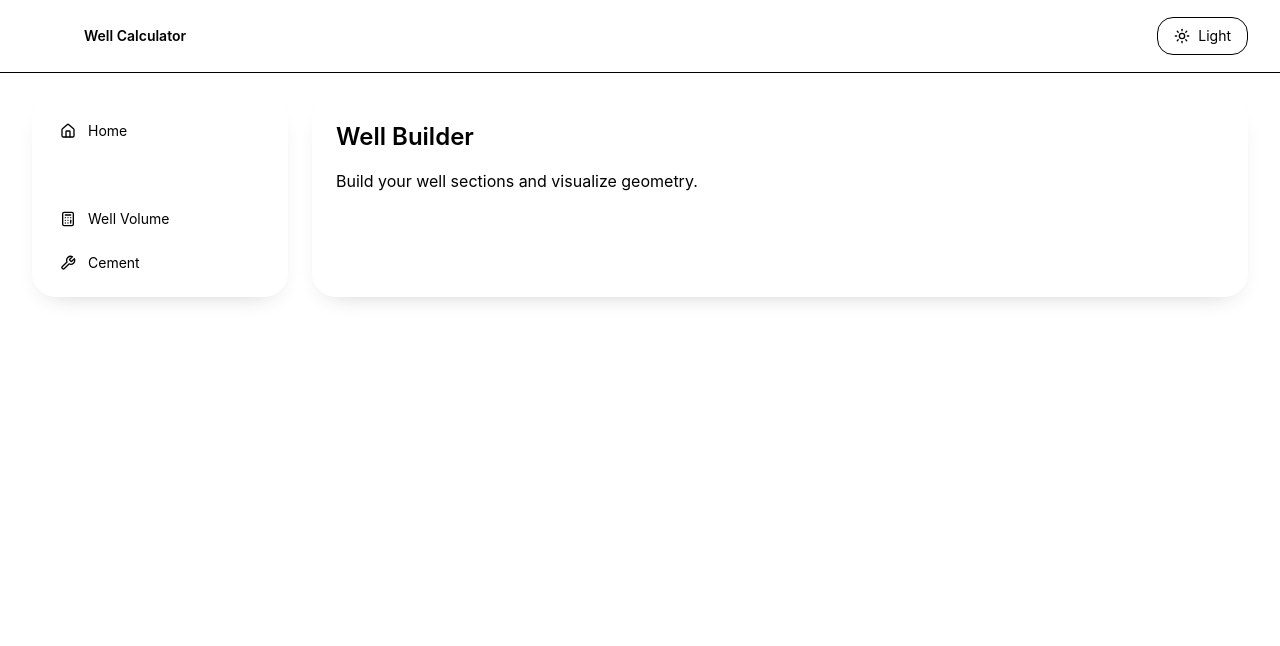
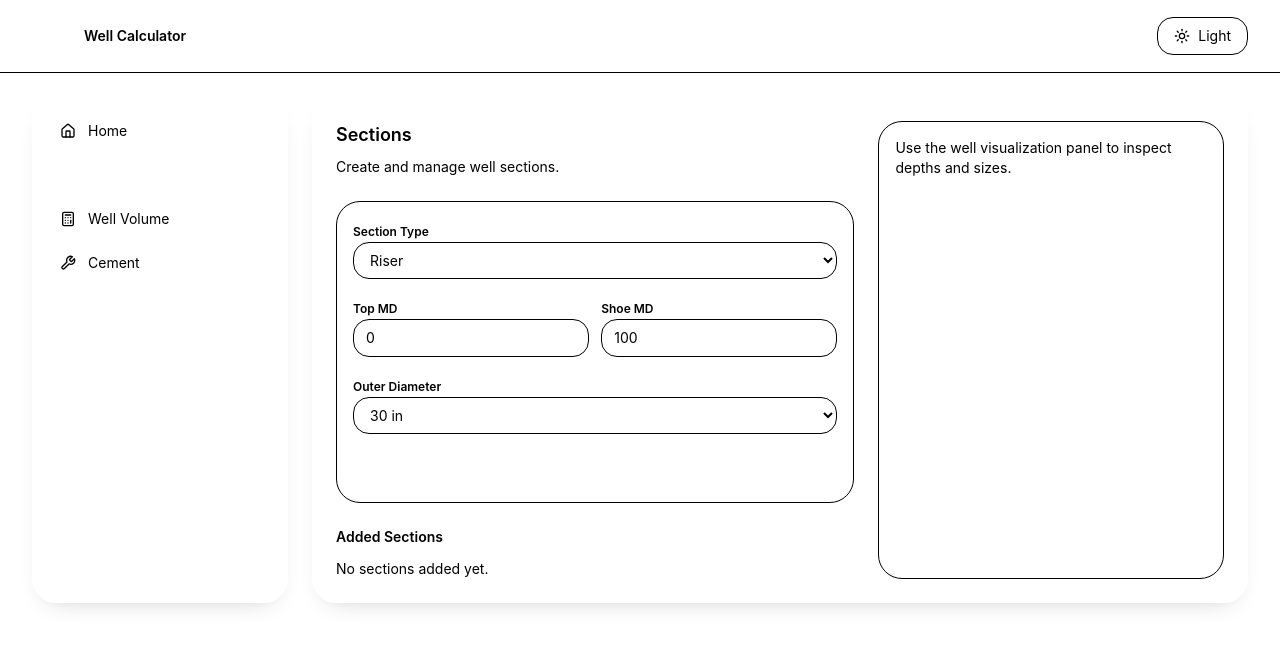
Before and after one commit to OniekR/well-volume-calculator, a React (Vite) app in the folder WellKalk/: page /builder in a window 1280 px wide. Shown: the top 646 px of the page. Built offline with nearby package versions, Linux system fonts and the light colour scheme.

Commit message:
feat(well-calculator): well builder form, list, and validation (Step 7)

```diff
--- /dev/null
+++ b/WellKalk/src/components/well-builder/SectionCard.tsx
@@ -0,0 +1,42 @@
+import { AlertTriangle, Trash2 } from "lucide-react";
+import { WellSection } from "../../types/well.types";
+import Button from "../ui/Button";
+
+interface SectionCardProps {
+  section: WellSection;
+  showWarning?: boolean;
+  onDelete: () => void;
+}
+
+const SectionCard = ({ section, showWarning, onDelete }: SectionCardProps) => {
+  return (
+    <div className="rounded-3xl border border-[var(--eq-border)] bg-[var(--eq-surface)] p-4">
+      <div className="flex items-start justify-between gap-3">
+        <div>
+          <div className="flex items-center gap-2">
+            <h4 className="text-sm font-semibold">{section.name}</h4>
+            <span className="text-xs text-[var(--eq-text-muted)]">{section.type}</span>
+          </div>
+          <p className="text-xs text-[var(--eq-text-muted)] mt-2">
+            Top MD: {section.topMd} m • Shoe MD: {section.shoeMd} m
+          </p>
+          <p className="text-xs text-[var(--eq-text-muted)] mt-1">
+            OD: {section.outerDiameterIn} in • Drift: {section.driftIn} in
+          </p>
+          {showWarning && (
+            <p className="mt-2 flex items-center gap-2 text-xs text-[var(--eq-warning)]">
+              <AlertTriangle size={14} /> This section may conflict with previous drift.
+            </p>
+          )}
+        </div>
+        <div className="flex flex-col gap-2">
+          <Button variant="danger" onClick={onDelete}>
+            <Trash2 size={14} />
+          </Button>
+        </div>
+      </div>
+    </div>
+  );
+};
+
+export default SectionCard;
--- /dev/null
+++ b/WellKalk/src/components/well-builder/SectionList.tsx
@@ -0,0 +1,33 @@
+import { WellSection } from "../../types/well.types";
+import SectionCard from "./SectionCard";
+
+interface SectionListProps {
+  sections: WellSection[];
+  warnings: string[];
+  onDelete: (id: string) => void;
+}
+
+const SectionList = ({ sections, warnings, onDelete }: SectionListProps) => {
+  if (sections.length === 0) {
+    return (
+      <p className="text-sm text-[var(--eq-text-muted)]">
+        No sections added yet.
+      </p>
+    );
+  }
+
+  return (
+    <div className="space-y-3">
+      {sections.map((section) => (
+        <SectionCard
+          key={section.id}
+          section={section}
+          showWarning={warnings.some((w) => w.includes(section.name))}
+          onDelete={() => onDelete(section.id)}
+        />
+      ))}
+    </div>
+  );
+};
+
+export default SectionList;
--- /dev/null
+++ b/WellKalk/src/components/well-builder/WellSectionForm.tsx
@@ -0,0 +1,203 @@
+import { useMemo, useState } from "react";
+import Button from "../ui/Button";
+import Input from "../ui/Input";
+import Label from "../ui/Label";
+import Select from "../ui/Select";
+import { WellSection, WellSectionType } from "../../types/well.types";
+
+const sectionOptions: { label: string; value: WellSectionType }[] = [
+  { label: "Riser", value: "riser" },
+  { label: "Conductor", value: "conductor" },
+  { label: "Surface Casing", value: "surface" },
+  { label: "Intermediate Casing", value: "intermediate" },
+  { label: "Production Casing/Liner", value: "production" },
+  { label: "Reservoir Liner", value: "reservoir" },
+  { label: "Small Liner", value: "small" },
+  { label: "Open Hole", value: "openHole" },
+];
+
+const casingProfiles = [
+  {
+    label: "30 in",
+    outerDiameterIn: 30,
+    innerDiameterIn: 28,
+    driftIn: 27.5,
+    weightPerFt: 200,
+    grade: "K-55",
+  },
+  {
+    label: "20 in",
+    outerDiameterIn: 20,
+    innerDiameterIn: 18,
+    driftIn: 17.5,
+    weightPerFt: 133,
+    grade: "K-55",
+  },
+  {
+    label: "18 5/8 in",
+    outerDiameterIn: 18.625,
+    innerDiameterIn: 17.5,
+    driftIn: 17.0,
+    weightPerFt: 120,
+    grade: "L-80",
+  },
+  {
+    label: "13 3/8 in",
+    outerDiameterIn: 13.375,
+    innerDiameterIn: 12.3,
+    driftIn: 12.0,
+    weightPerFt: 80,
+    grade: "L-80",
+  },
+  {
+    label: "9 5/8 in",
+    outerDiameterIn: 9.625,
+    innerDiameterIn: 8.8,
+    driftIn: 8.6,
+    weightPerFt: 53.5,
+    grade: "L-80",
+  },
+  {
+    label: "7 in",
+    outerDiameterIn: 7,
+    innerDiameterIn: 6.2,
+    driftIn: 6.0,
+    weightPerFt: 38,
+    grade: "P-110",
+  },
+  {
+    label: "4 1/2 in",
+    outerDiameterIn: 4.5,
+    innerDiameterIn: 4.0,
+    driftIn: 3.9,
+    weightPerFt: 24,
+    grade: "P-110",
+  },
+  {
+    label: "17 1/2 in",
+    outerDiameterIn: 17.5,
+    innerDiameterIn: 17.5,
+    driftIn: 17.5,
+    weightPerFt: 0,
+    grade: "Open",
+  },
+  {
+    label: "16 in",
+    outerDiameterIn: 16,
+    innerDiameterIn: 16,
+    driftIn: 16,
+    weightPerFt: 0,
+    grade: "Open",
+  },
+  {
+    label: "12 1/4 in",
+    outerDiameterIn: 12.25,
+    innerDiameterIn: 12.25,
+    driftIn: 12.25,
+    weightPerFt: 0,
+    grade: "Open",
+  },
+  {
+    label: "8 1/2 in",
+    outerDiameterIn: 8.5,
+    innerDiameterIn: 8.5,
+    driftIn: 8.5,
+    weightPerFt: 0,
+    grade: "Open",
+  },
+  {
+    label: "6 in",
+    outerDiameterIn: 6,
+    innerDiameterIn: 6,
+    driftIn: 6,
+    weightPerFt: 0,
+    grade: "Open",
+  },
+];
+
+interface WellSectionFormProps {
+  onAdd: (section: WellSection) => void;
+}
+
+const WellSectionForm = ({ onAdd }: WellSectionFormProps) => {
+  const [type, setType] = useState<WellSectionType>("riser");
+  const [topMd, setTopMd] = useState(0);
+  const [shoeMd, setShoeMd] = useState(100);
+  const [profileIndex, setProfileIndex] = useState(0);
+
+  const profile = useMemo(() => casingProfiles[profileIndex], [profileIndex]);
+
+  const handleAdd = () => {
+    const section: WellSection = {
+      id: crypto.randomUUID(),
+      type,
+      name:
+        sectionOptions.find((option) => option.value === type)?.label ??
+        "Section",
+      topMd,
+      shoeMd,
+      outerDiameterIn: profile.outerDiameterIn,
+      innerDiameterIn: profile.innerDiameterIn,
+      driftIn: profile.driftIn,
+      weightPerFt: profile.weightPerFt,
+      grade: profile.grade,
+    };
+    onAdd(section);
+  };
+
+  return (
+    <div className="grid gap-4 rounded-3xl border border-[var(--eq-border)] bg-[var(--eq-surface)] p-4">
+      <div>
+        <Label htmlFor="section-type">Section Type</Label>
+        <Select
+          id="section-type"
+          value={type}
+          onChange={(e) => setType(e.target.value as WellSectionType)}
+        >
+          {sectionOptions.map((opt) => (
+            <option key={opt.value} value={opt.value}>
+              {opt.label}
+            </option>
+          ))}
+        </Select>
+      </div>
+      <div className="grid gap-3 md:grid-cols-2">
+        <div>
+          <Label htmlFor="top-md">Top MD</Label>
+          <Input
+            id="top-md"
+            type="number"
+            value={topMd}
+            onChange={(e) => setTopMd(Number(e.target.value))}
+          />
+        </div>
+        <div>
+          <Label htmlFor="shoe-md">Shoe MD</Label>
+          <Input
+            id="shoe-md"
+            type="number"
+            value={shoeMd}
+            onChange={(e) => setShoeMd(Number(e.target.value))}
+          />
+        </div>
+      </div>
+      <div>
+        <Label htmlFor="profile">Outer Diameter</Label>
+        <Select
+          id="profile"
+          value={profileIndex}
+          onChange={(e) => setProfileIndex(Number(e.target.value))}
+        >
+          {casingProfiles.map((p, i) => (
+            <option key={p.label} value={i}>
+              {p.label}
+            </option>
+          ))}
+        </Select>
+      </div>
+      <Button onClick={handleAdd}>Add Section</Button>
+    </div>
+  );
+};
+
+export default WellSectionForm;
--- a/WellKalk/src/pages/WellBuilderPage.tsx
+++ b/WellKalk/src/pages/WellBuilderPage.tsx
@@ -1,10 +1,47 @@
+import { useMemo } from "react";
+import { useWellData } from "../hooks/useWellData";
+import WellSectionForm from "../components/well-builder/WellSectionForm";
+import SectionList from "../components/well-builder/SectionList";
+import { validateSections } from "../utils/wellValidation";
+
 const WellBuilderPage = () => {
+  const { activeWell, updateSections } = useWellData();
+
+  const warnings = useMemo(
+    () => validateSections(activeWell?.sections ?? []),
+    [activeWell?.sections],
+  );
+
+  if (!activeWell) {
+    return (
+      <p className="text-[var(--eq-text-muted)]">No active well selected.</p>
+    );
+  }
+
+  const handleAdd = (section: (typeof activeWell.sections)[number]) => {
+    updateSections([...activeWell.sections, section]);
+  };
+
+  const handleDelete = (id: string) => {
+    updateSections(activeWell.sections.filter((section) => section.id !== id));
+  };
+
   return (
-    <section className="space-y-4">
-      <h2 className="text-2xl font-semibold">Well Builder</h2>
-      <p className="text-[var(--eq-text-muted)]">
-        Build your well sections and visualize geometry.
-      </p>
+    <section className="grid gap-6 lg:grid-cols-[1.2fr_0.8fr]">
+      <div className="space-y-6">
+        <div>
+          <h3 className="text-lg font-semibold">Sections</h3>
+          <p className="text-sm text-[var(--eq-text-muted)] mt-2">Create and manage well sections.</p>
+        </div>
+        <WellSectionForm onAdd={handleAdd} />
+        <div>
+          <h4 className="text-sm font-semibold mb-3">Added Sections</h4>
+          <SectionList sections={activeWell.sections} warnings={warnings} onDelete={handleDelete} />
+        </div>
+      </div>
+      <div className="rounded-3xl border border-[var(--eq-border)] bg-[var(--eq-surface)] p-4">
+        <p className="text-sm text-[var(--eq-text-muted)]">Use the well visualization panel to inspect depths and sizes.</p>
+      </div>
     </section>
   );
 };
--- /dev/null
+++ b/WellKalk/src/utils/wellValidation.ts
@@ -0,0 +1,22 @@
+import { WellSection } from "../types/well.types";
+
+export const validateSections = (sections: WellSection[]) => {
+  const issues: string[] = [];
+  const sorted = [...sections].sort((a, b) => a.topMd - b.topMd);
+
+  sorted.forEach((section, index) => {
+    if (section.shoeMd <= section.topMd) {
+      issues.push(`${section.name} shoe depth must be deeper than top MD.`);
+    }
+    if (index > 0) {
+      const previous = sorted[index - 1];
+      if (section.outerDiameterIn >= previous.driftIn) {
+        issues.push(
+          `${section.name} outer diameter (${section.outerDiameterIn} in) must be less than previous drift (${previous.driftIn} in).`,
+        );
+      }
+    }
+  });
+
+  return issues;
+};
```
Also changed, not shown: WellKalk/plans/well-calculator-app/implementation.md (+5 -5 lines), 1 other file (tests, documents, lock files or other folders).
